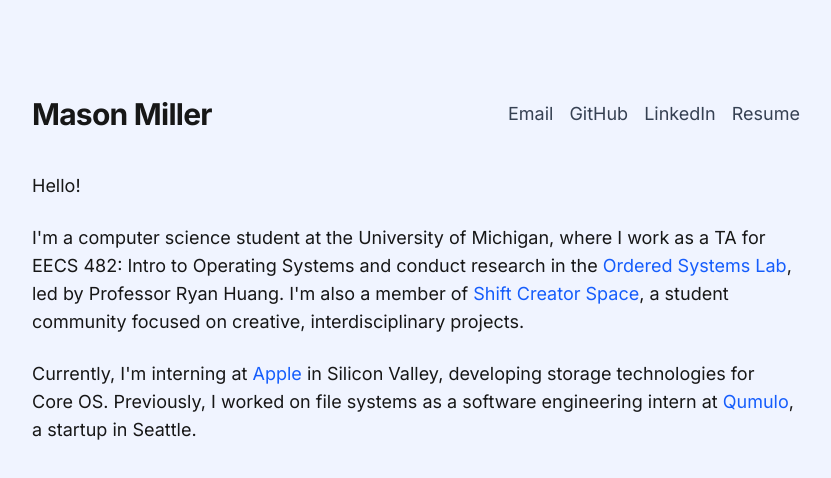
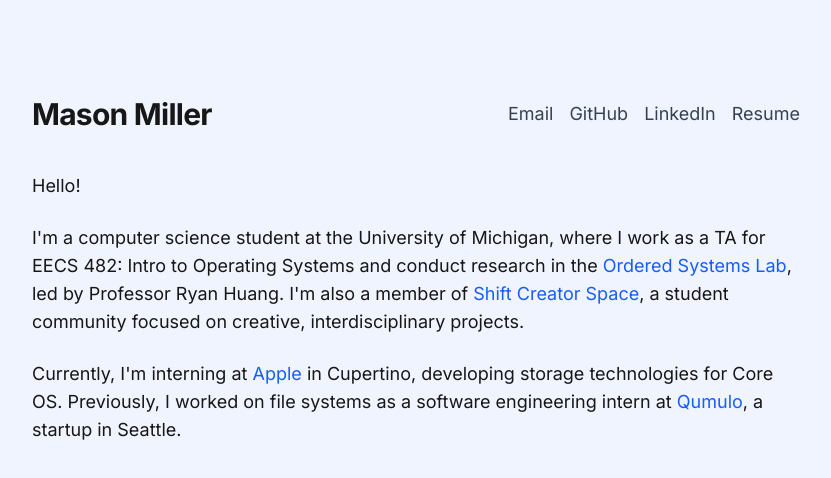
Before and after one commit to masonmill/website, a Next.js app: page / in a window 1280 px wide. Shown: the top 478 px of the page, without its empty margins (224-1055 px from the left). Built offline with nearby package versions, Linux system fonts and the light colour scheme.

Commit message:
Update location

```diff
--- a/app/page.tsx
+++ b/app/page.tsx
@@ -109,7 +109,7 @@ export default function Home() {
               >
                 Apple
               </Link>{" "}
-              in Silicon Valley, developing storage technologies for Core OS.
+              in Cupertino, developing storage technologies for Core OS.
               Previously, I worked on file systems as a software engineering
               intern at{" "}
               <Link
```
